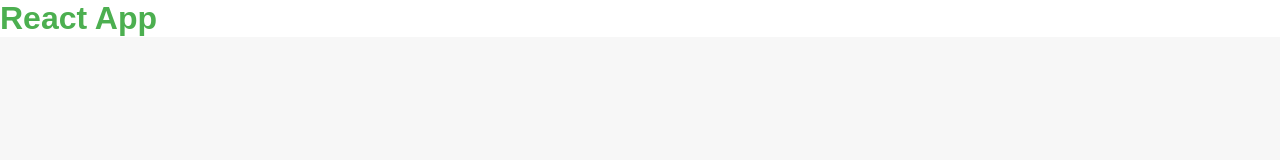
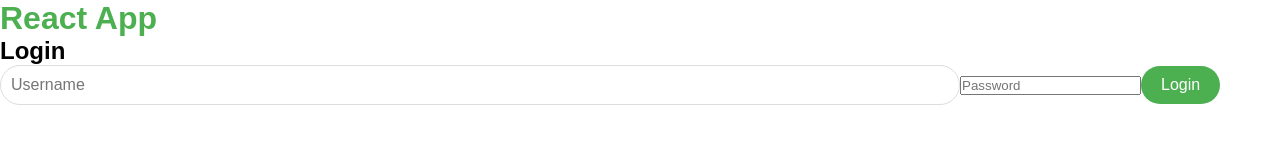
Before and after one commit to JPaigna/TODOROKI, a React (Vite) app: page / in a window 1280 px wide. Shown: the top 160 px of the page. Built offline with nearby package versions, Linux system fonts and the light colour scheme; no server answers.

Commit message:
updated file

```diff
--- a/src/todolist.jsx
+++ b/src/todolist.jsx
@@ -3,16 +3,26 @@
 
 // Correct API_URL
 const API_URL = 'https://backend-gg62.onrender.com/api/myapp/';
+const TOKEN_URL = 'https://backend-gg62.onrender.com/api/token/';
 
 const App = () => {
   const [tasks, setTasks] = useState([]);
   const [filter, setFilter] = useState("all");
   const [darkMode, setDarkMode] = useState(localStorage.getItem("darkMode") === "true");
   const [newTask, setNewTask] = useState("");
+  const [username, setUsername] = useState("");
+  const [password, setPassword] = useState("");
+  const [token, setToken] = useState(localStorage.getItem("token") || "");
 
-  // Fetch tasks from the API when the component is mounted
+  // Fetch tasks from the API when the component is mounted or token changes
   useEffect(() => {
-    fetch(`${API_URL}`)  // Correct path with the updated API_URL
+    if (!token) return; // Do not fetch if no token
+
+    fetch(`${API_URL}`, {
+      headers: {
+        "Authorization": `Bearer ${token}`,
+      },
+    })  // Correct path with the updated API_URL
       .then((response) => {
         if (!response.ok) {
           throw new Error(`Network response was not ok: ${response.statusText}`);
@@ -24,7 +34,31 @@
 
     // Store darkMode preference in localStorage
     localStorage.setItem("darkMode", darkMode);
-  }, [darkMode]);
+  }, [darkMode, token]);
+
+  const login = () => {
+    fetch(TOKEN_URL, {
+      method: "POST",
+      headers: {
+        "Content-Type": "application/json",
+      },
+      body: JSON.stringify({ username, password }),
+    })
+      .then((response) => {
+        if (!response.ok) {
+          throw new Error("Login failed");
+        }
+        return response.json();
+      })
+      .then((data) => {
+        setToken(data.access);
+        localStorage.setItem("token", data.access);
+      })
+      .catch((error) => {
+        console.error("Error logging in:", error);
+        alert("Login failed. Please check your credentials.");
+      });
+  };
 
   const addTask = () => {
     if (newTask.trim() === "") return;
@@ -33,6 +67,7 @@
       method: "POST",
       headers: {
         "Content-Type": "application/json",
+        "Authorization": `Bearer ${token}`,
       },
       body: JSON.stringify({ title: newTask.trim(), completed: false }),
     })
@@ -58,6 +93,7 @@
       method: "PATCH",
       headers: {
         "Content-Type": "application/json",
+        "Authorization": `Bearer ${token}`,
       },
       body: JSON.stringify({ completed: !tasks.find((task) => task.id === id).completed }),
     })
@@ -84,6 +120,7 @@
       method: "PATCH",
       headers: {
         "Content-Type": "application/json",
+        "Authorization": `Bearer ${token}`,
       },
       body: JSON.stringify({ title: newText }),
     })
@@ -104,6 +141,9 @@
   const deleteTask = (id) => {
     fetch(`${API_URL}${id}/`, {  // Correct path to delete task
       method: "DELETE",
+      headers: {
+        "Authorization": `Bearer ${token}`,
+      },
     })
       .then(() => setTasks(tasks.filter((task) => task.id !== id)))
       .catch((error) => console.error("Error deleting task:", error));
@@ -114,6 +154,27 @@
     if (filter === "pending") return !task.completed;
     return true;
   });
+
+  if (!token) {
+    return (
+      <div className="login-container">
+        <h2>Login</h2>
+        <input
+          type="text"
+          placeholder="Username"
+          value={username}
+          onChange={(e) => setUsername(e.target.value)}
+        />
+        <input
+          type="password"
+          placeholder="Password"
+          value={password}
+          onChange={(e) => setPassword(e.target.value)}
+        />
+        <button onClick={login}>Login</button>
+      </div>
+    );
+  }
 
   return (
     <div className={`container ${darkMode ? "dark" : "light"}`}>
```
